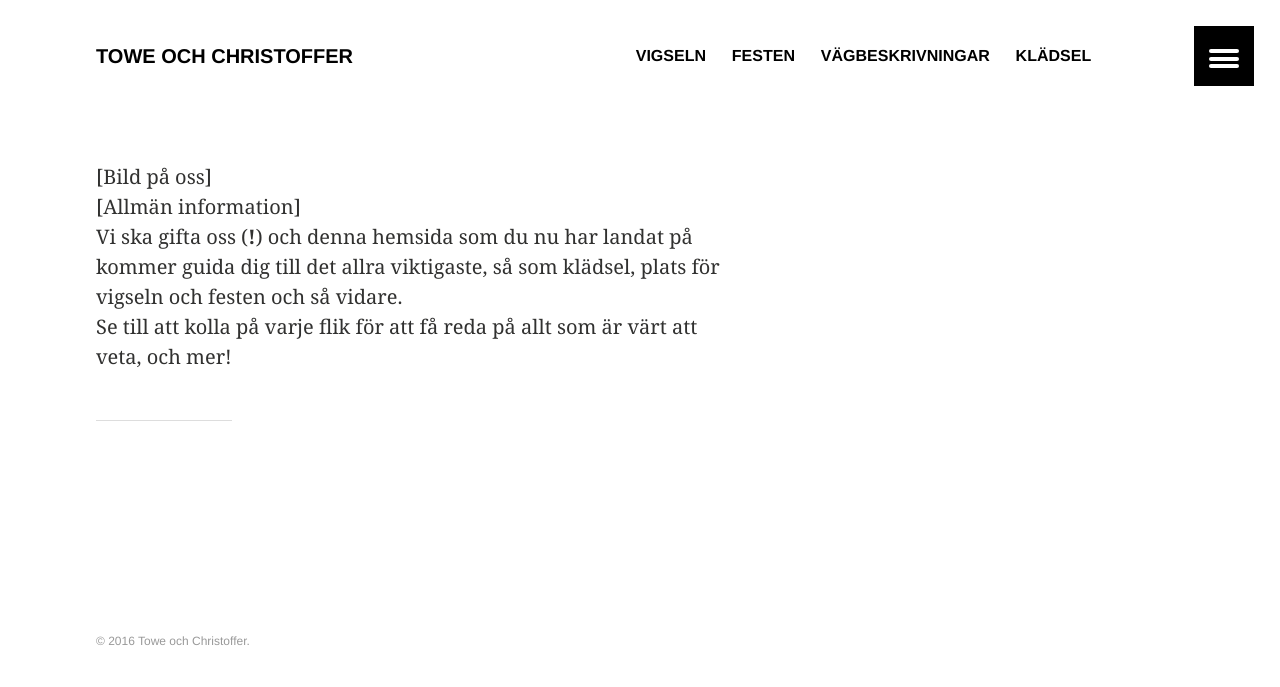
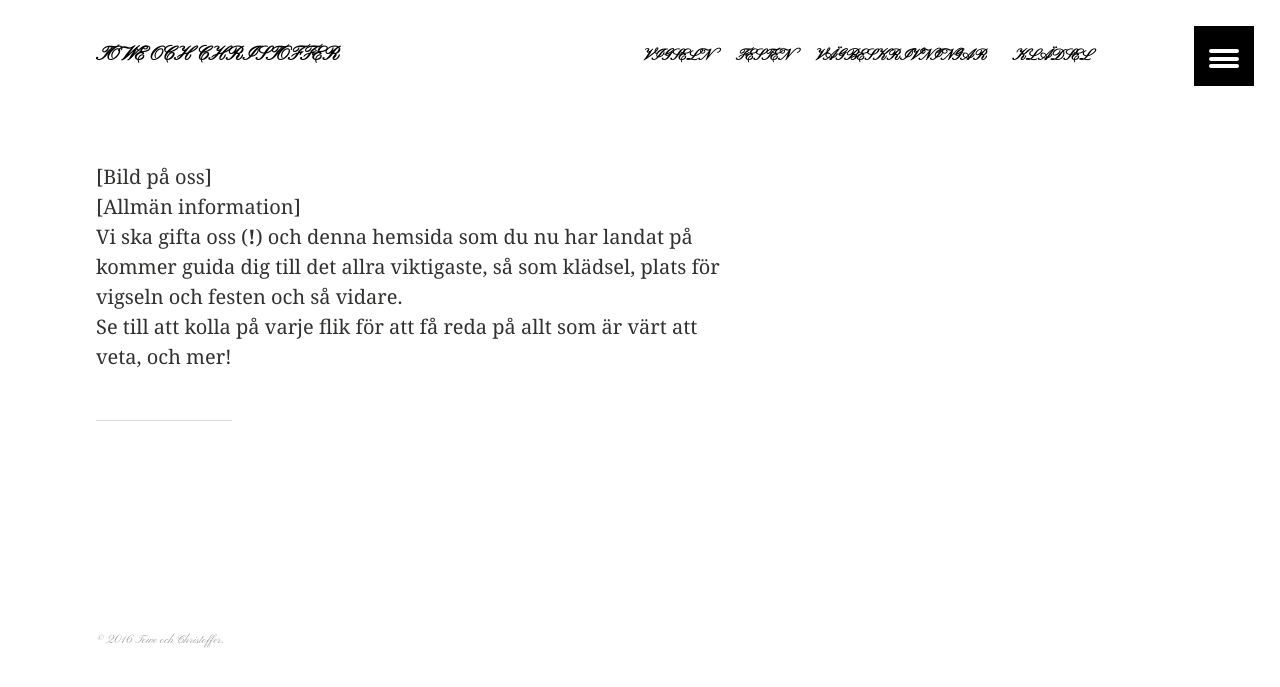
Before and after one commit to toweochchristoffer/wedding-page, a Jekyll site: the page built from index.md, in a window 1280 px wide. Shown: the top 687 px of the page. Built offline with Jekyll 4.4.1, drawn with Linux system fonts in a browser that asks for light colours.

Commit message:
Update _variables.scss

```diff
--- a/_sass/_variables.scss
+++ b/_sass/_variables.scss
@@ -4,7 +4,7 @@
 // Typography variables
 
 $base-font                   	: Georgia,Times,"Times New Roman",serif;
-$heading-font                	: "Helvetica Neue","Segoe UI",Arial,sans-serif;
+$heading-font                	: "Pinyon Script", cursive, "Helvetica Neue","Segoe UI",Arial,sans-serif;
 $caption-font                	: $base-font;
 $code-font                   	: monospace;
 $alt-font                    	: $heading-font;
```
